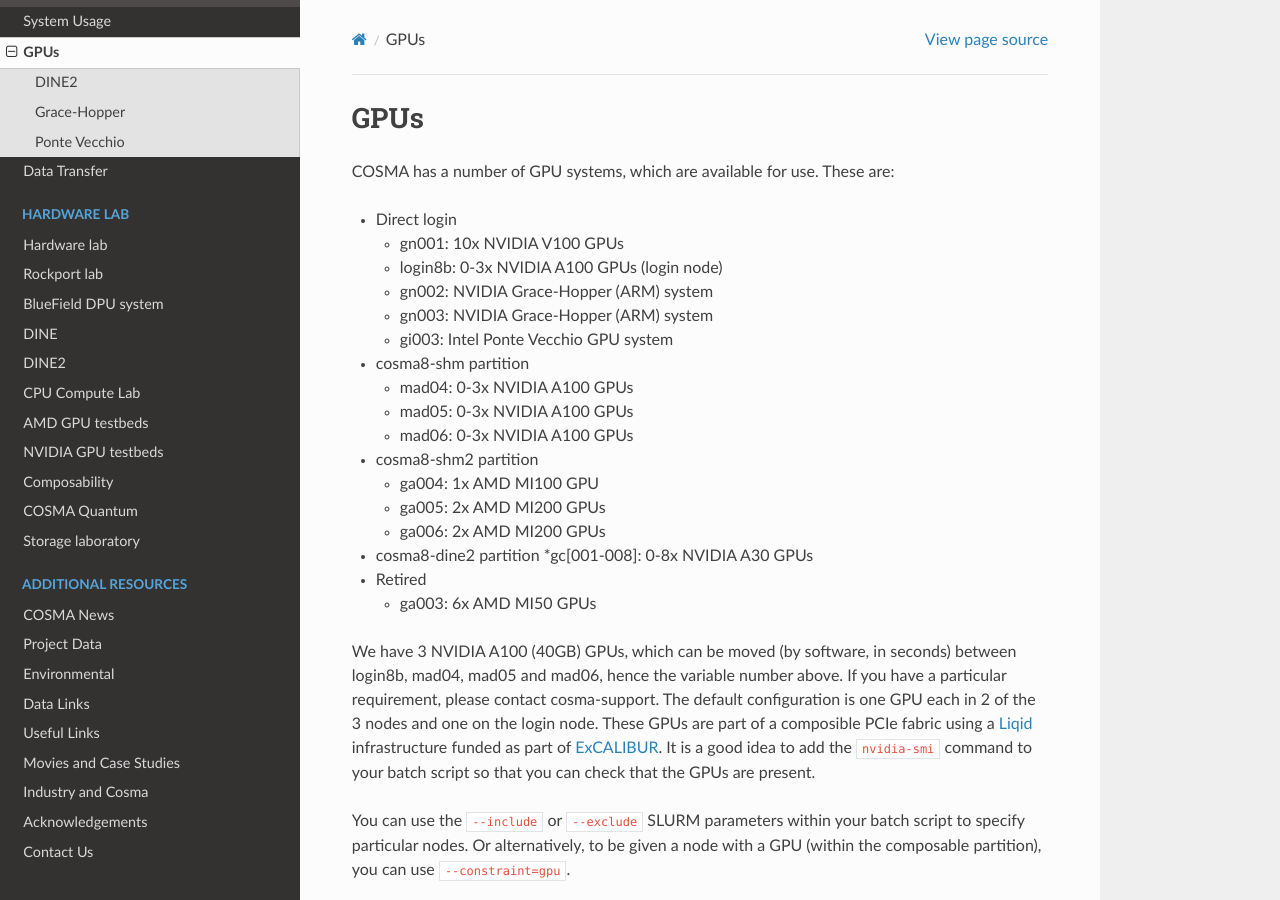
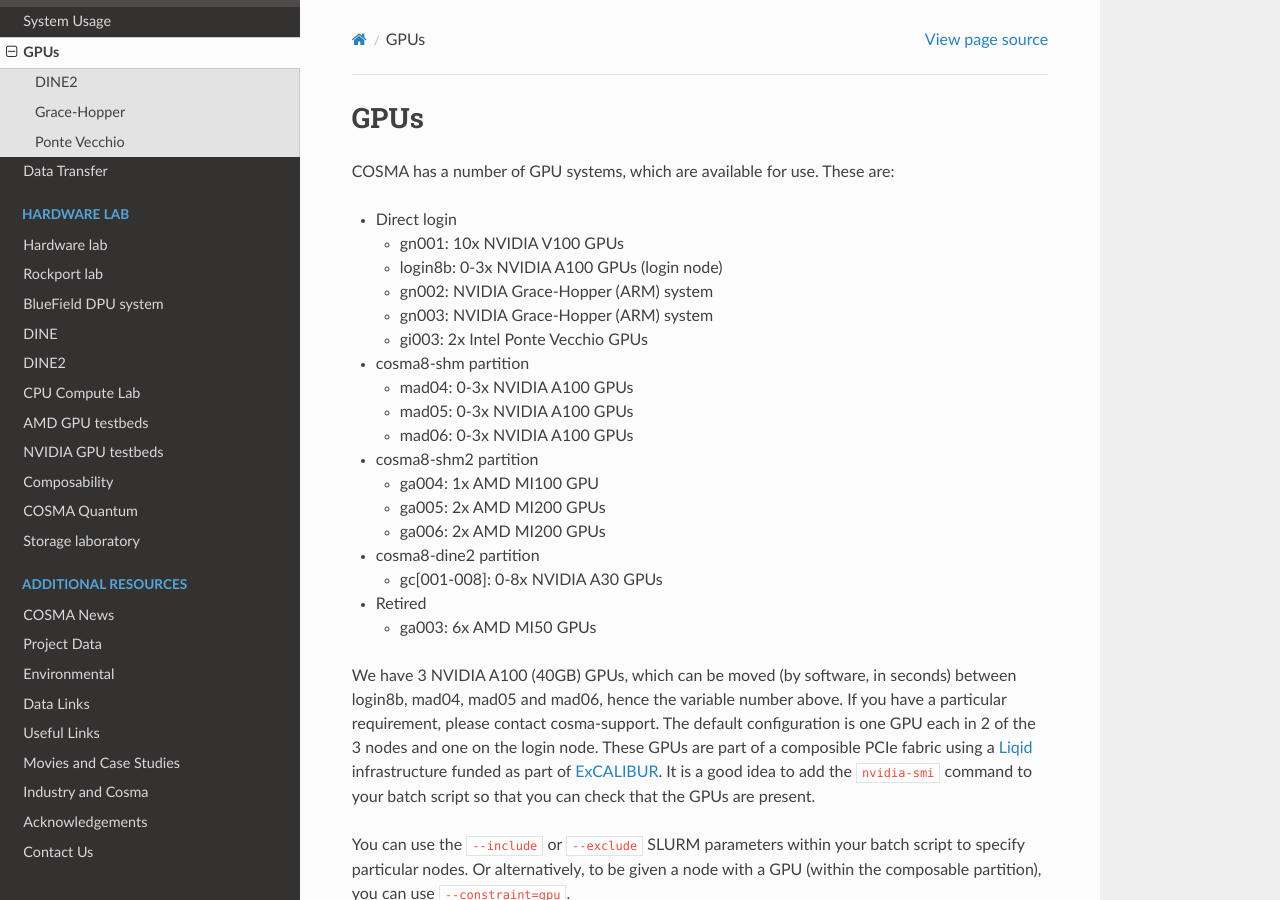
Before and after one commit to agb32/cosmadoc, a Sphinx documentation site: the page built from docs/source/gpu.md, in a window 1280 px wide and 900 px high. Built offline with Sphinx 7.4.7 and the Read the Docs theme 2.0.0, drawn with Linux system fonts in a browser that asks for light colours.

Commit message:
formatting

```diff
--- a/docs/source/gpu.md
+++ b/docs/source/gpu.md
@@ -7,7 +7,7 @@ COSMA has a number of GPU systems, which are available for use. These are:
   * login8b: 0-3x NVIDIA A100 GPUs (login node)
   * gn002: NVIDIA Grace-Hopper (ARM) system
   * gn003: NVIDIA Grace-Hopper (ARM) system
-  * gi003: Intel Ponte Vecchio GPU system
+  * gi003: 2x Intel Ponte Vecchio GPUs
 * cosma8-shm partition
   * mad04: 0-3x NVIDIA A100 GPUs
   * mad05: 0-3x NVIDIA A100 GPUs
@@ -17,7 +17,7 @@ COSMA has a number of GPU systems, which are available for use. These are:
   * ga005: 2x AMD MI200 GPUs
   * ga006: 2x AMD MI200 GPUs
 * cosma8-dine2 partition
-  *gc[001-008]: 0-8x NVIDIA A30 GPUs
+  * gc[001-008]: 0-8x NVIDIA A30 GPUs
 * Retired
   * ga003: 6x AMD MI50 GPUs
 
```
